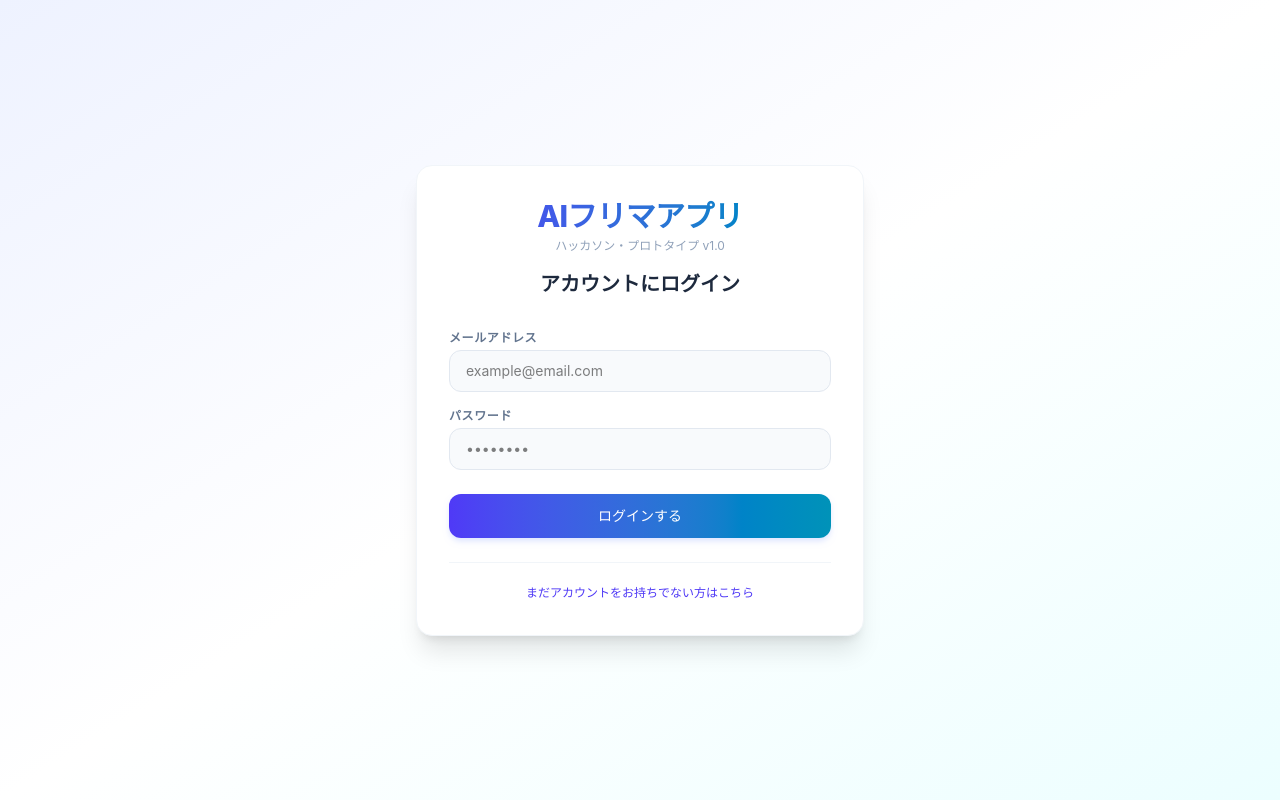
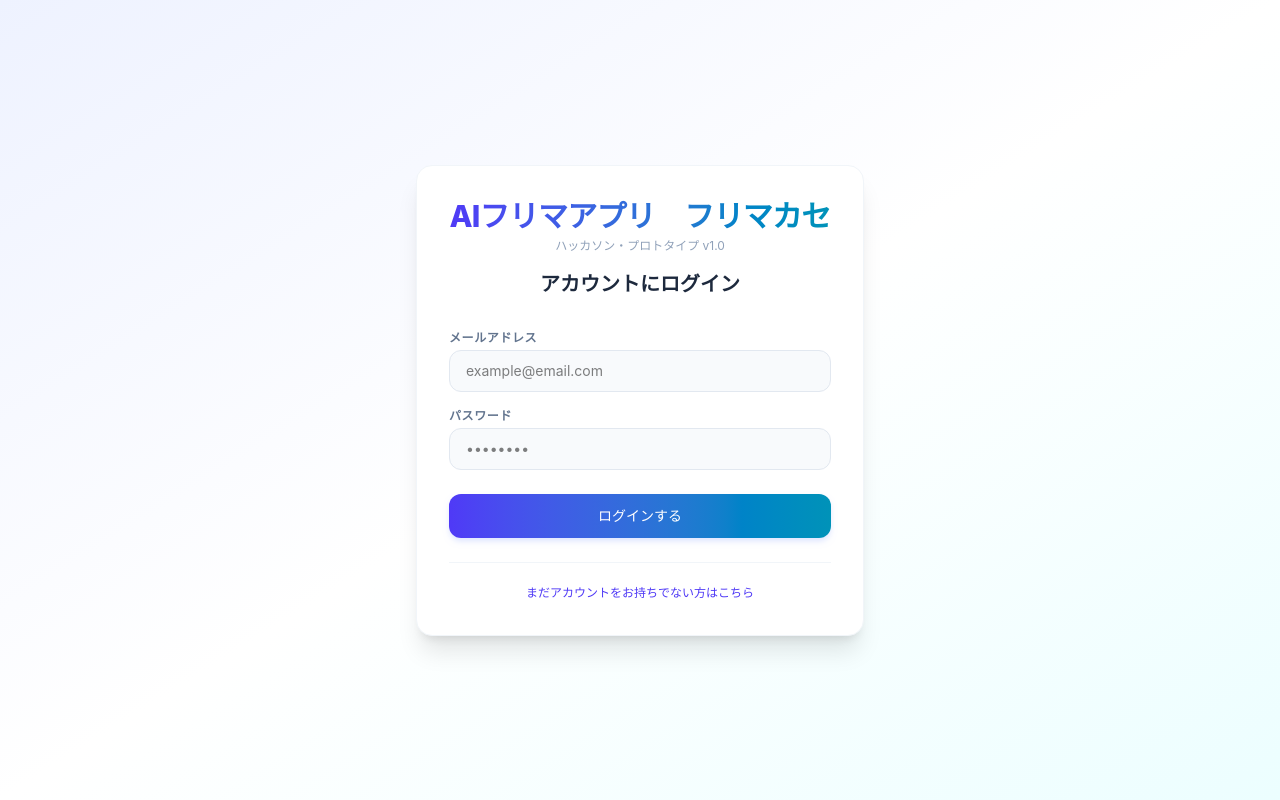
Before and after one commit to yutroooo/hackathon-frontend, a React (Vite) app in the folder hackathon-frontend/: page / in a window 1280 px wide. Built offline with nearby package versions, Linux system fonts and the light colour scheme.

Commit message:
hurimakase

```diff
--- a/hackathon-frontend/src/App.tsx
+++ b/hackathon-frontend/src/App.tsx
@@ -263,7 +263,7 @@ export default function App() {
           <div className="max-w-7xl mx-auto bg-white p-4 rounded-2xl shadow-sm border border-slate-100 flex justify-between items-center mb-8" style={{ display: "flex", justifyContent: "space-between", alignItems: "center", backgroundColor: "#ffffff", padding: "16px", borderRadius: "16px", marginBottom: "32px", border: "1px solid #f1f5f9" }}>
             <div>
               <h1 className="text-xl font-extrabold text-transparent bg-clip-text bg-gradient-to-r from-indigo-600 to-cyan-600" style={{ fontSize: "24px", fontWeight: "bold", margin: 0 }}>
-                AIフリマ 取引ダッシュボード
+                フリマカセ 取引ダッシュボード
               </h1>
               <p className="text-xs text-slate-500" style={{ fontSize: "12px", color: "#64748b", margin: "4px 0 0 0" }}>ログイン中: {user.name} さん</p>
             </div>
@@ -394,7 +394,7 @@ export default function App() {
       <div className="min-h-screen bg-gradient-to-br from-indigo-50 via-white to-cyan-50 flex items-center justify-center p-6">
         <div className="bg-white p-8 rounded-2xl shadow-xl max-w-md w-full border border-slate-100">
           <div className="text-center mb-8">
-            <h1 className="text-3xl font-extrabold text-transparent bg-clip-text bg-gradient-to-r from-indigo-600 to-cyan-600 tracking-tight">AIフリマアプリ</h1>
+            <h1 className="text-3xl font-extrabold text-transparent bg-clip-text bg-gradient-to-r from-indigo-600 to-cyan-600 tracking-tight">AIフリマアプリ　フリマカセ</h1>
             <p className="text-slate-400 text-xs mt-1">ハッカソン・プロトタイプ v1.0</p>
             <h2 className="text-xl font-bold text-slate-800 mt-4">{isLogin ? "アカウントにログイン" : "新しく会員登録"}</h2>
           </div>
```
